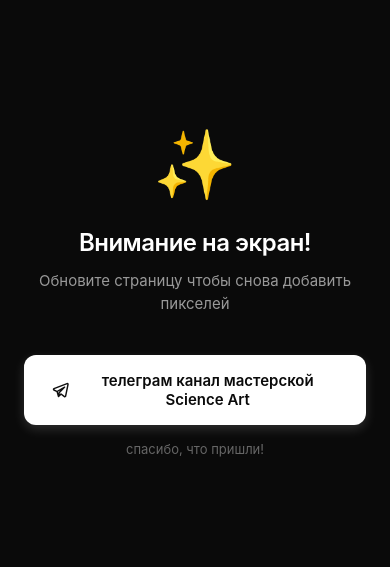
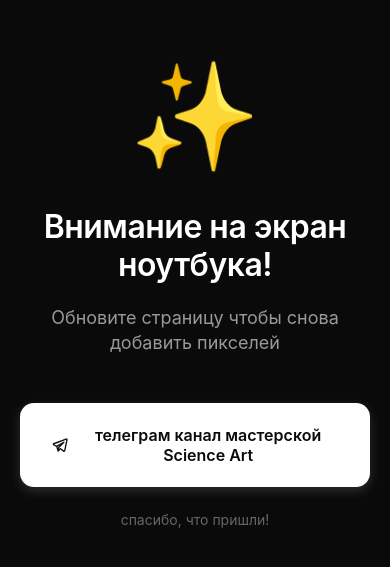
Before and after one commit to shrimpsizemoose/evaporating-images-fastapi, a plain HTML site: page static/trigger.html in a window 390 px wide. Shown: the part 131-698 px from the top of the page. Drawn offline with Linux system fonts and the light colour scheme; no server answers.

Commit message:
update trigger page layout to look bigger on mobile

```diff
--- a/static/trigger.html
+++ b/static/trigger.html
@@ -44,8 +44,8 @@
     }
 
     .icon {
-      font-size: 80px;
-      margin-bottom: 32px;
+      font-size: 120px;
+      margin-bottom: 40px;
       animation: pulse 2s ease-in-out infinite;
     }
 
@@ -62,31 +62,31 @@
     }
 
     h1 {
-      font-size: 28px;
+      font-size: 36px;
       font-weight: 600;
-      margin-bottom: 16px;
-      line-height: 1.3;
+      margin-bottom: 24px;
+      line-height: 1.2;
       letter-spacing: -0.5px;
     }
 
     .subtitle {
-      font-size: 16px;
+      font-size: 20px;
       color: #999;
-      margin-bottom: 48px;
-      line-height: 1.5;
+      margin-bottom: 56px;
+      line-height: 1.4;
     }
 
     .cta {
       display: inline-flex;
       align-items: center;
-      gap: 8px;
+      gap: 10px;
       background: #ffffff;
       color: #0a0a0a;
       text-decoration: none;
-      padding: 16px 28px;
-      border-radius: 12px;
+      padding: 20px 32px;
+      border-radius: 14px;
       font-weight: 600;
-      font-size: 15px;
+      font-size: 17px;
       transition: all 0.2s cubic-bezier(0.4, 0, 0.2, 1);
       box-shadow: 0 4px 12px rgba(255, 255, 255, 0.15);
     }
@@ -97,30 +97,40 @@
     }
 
     .footer {
-      margin-top: 16px;
-      font-size: 13px;
+      margin-top: 24px;
+      font-size: 15px;
       color: #666;
     }
 
     @media (max-width: 480px) {
+      body {
+        padding: 32px 20px;
+      }
+
       .icon {
-        font-size: 64px;
-        margin-bottom: 24px;
+        font-size: 100px;
+        margin-bottom: 32px;
       }
 
       h1 {
-        font-size: 24px;
-        margin-bottom: 12px;
+        font-size: 32px;
+        margin-bottom: 20px;
       }
 
       .subtitle {
-        font-size: 15px;
-        margin-bottom: 40px;
+        font-size: 18px;
+        margin-bottom: 48px;
       }
 
       .cta {
         width: 100%;
         justify-content: center;
+        padding: 22px 32px;
+        font-size: 16px;
+      }
+
+      .footer {
+        font-size: 14px;
       }
     }
   </style>
@@ -129,7 +139,7 @@
 <body>
   <div class="container">
     <div class="icon">✨</div>
-    <h1>Внимание на экран!</h1>
+    <h1>Внимание на экран ноутбука!</h1>
     <p class="subtitle">Обновите страницу чтобы снова добавить пикселей</p>
     <a href="https://t.me/this_is_science_art" class="cta" target="_blank">
 
```
